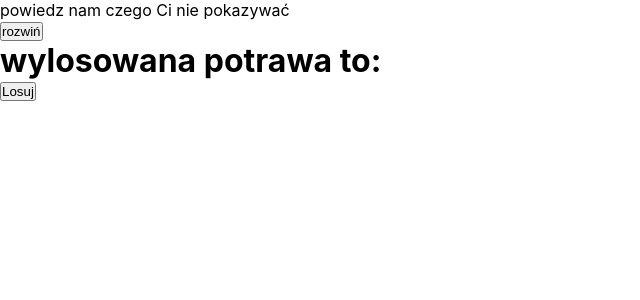
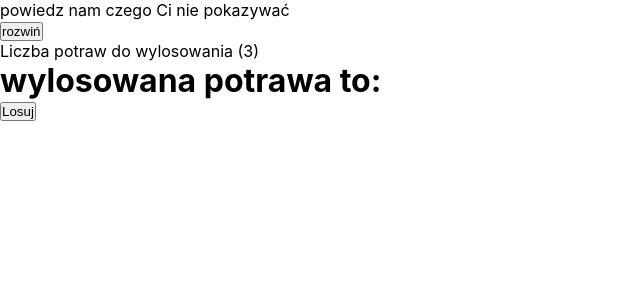
Before and after one commit to atrykp/what-s-for-dinner-react-app, a React (Create React App) app: page / in a window 1280 px wide. Shown: the top 300 px of the page, without its empty margins (0-640 px from the left). Built offline with nearby package versions, Linux system fonts and the light colour scheme.

Commit message:
add dishesCounter in App.js

```diff
--- a/src/pages/App.js
+++ b/src/pages/App.js
@@ -55,6 +55,12 @@ function App() {
       updateUserDishes={updateUserDishes}
     />
   );
+  const dishesCounter = (
+    <p>
+      Liczba potraw do wylosowania (
+      {userDishes ? userDishes.length : allDishes.length})
+    </p>
+  );
   return (
     <>
       <p>powiedz nam czego Ci nie pokazywać</p>
@@ -62,6 +68,8 @@ function App() {
         {filterSection ? "ukryj" : "rozwiń"}
       </button>
       {fileterSection}
+      {dishesCounter}
+
       <h1>wylosowana potrawa to:</h1>
       <DrawnDishList customedArr={userDishes ? userDishes : allDishes} />
     </>
```
Also changed, not shown: 1 other file (tests, documents, lock files or other folders).
